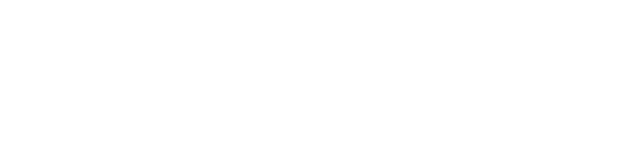
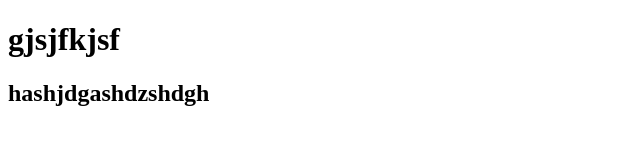
Before and after one commit to rajkamalavenger/gittest, a plain HTML site: page index.html in a window 1280 px wide. Shown: the whole page, without its empty margins (0-640 px from the left). Drawn offline with Linux system fonts and the light colour scheme.

Commit message:
2nd of commit

```diff
--- a/index.html
+++ b/index.html
@@ -2,6 +2,8 @@
 <html>
 <head>
 	<title>pta na ka hai</title>
+	<h1>gjsjfkjsf</h1>
+	<h2>hashjdgashdzshdgh</h2>
 </head>
 <body>
 
```
Also changed, not shown: Templates/test.html (added, +9 -0 lines).
